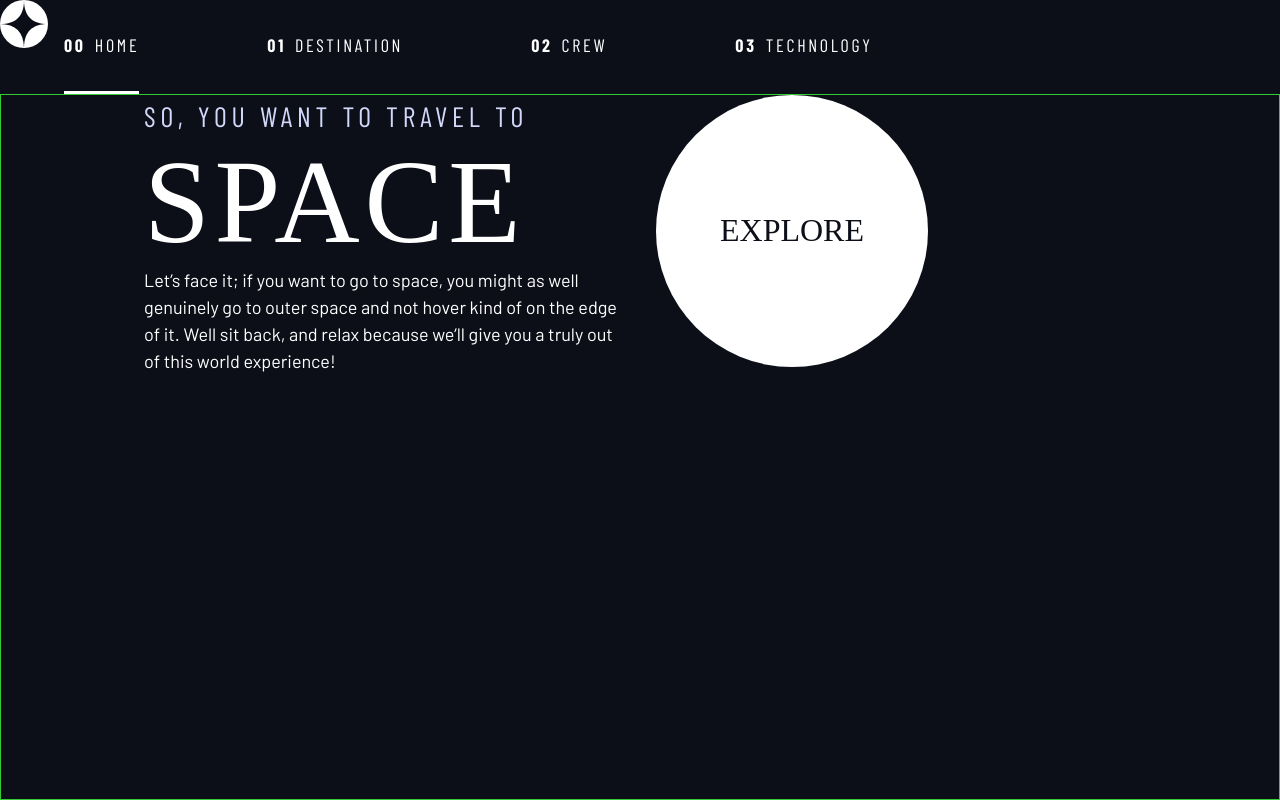
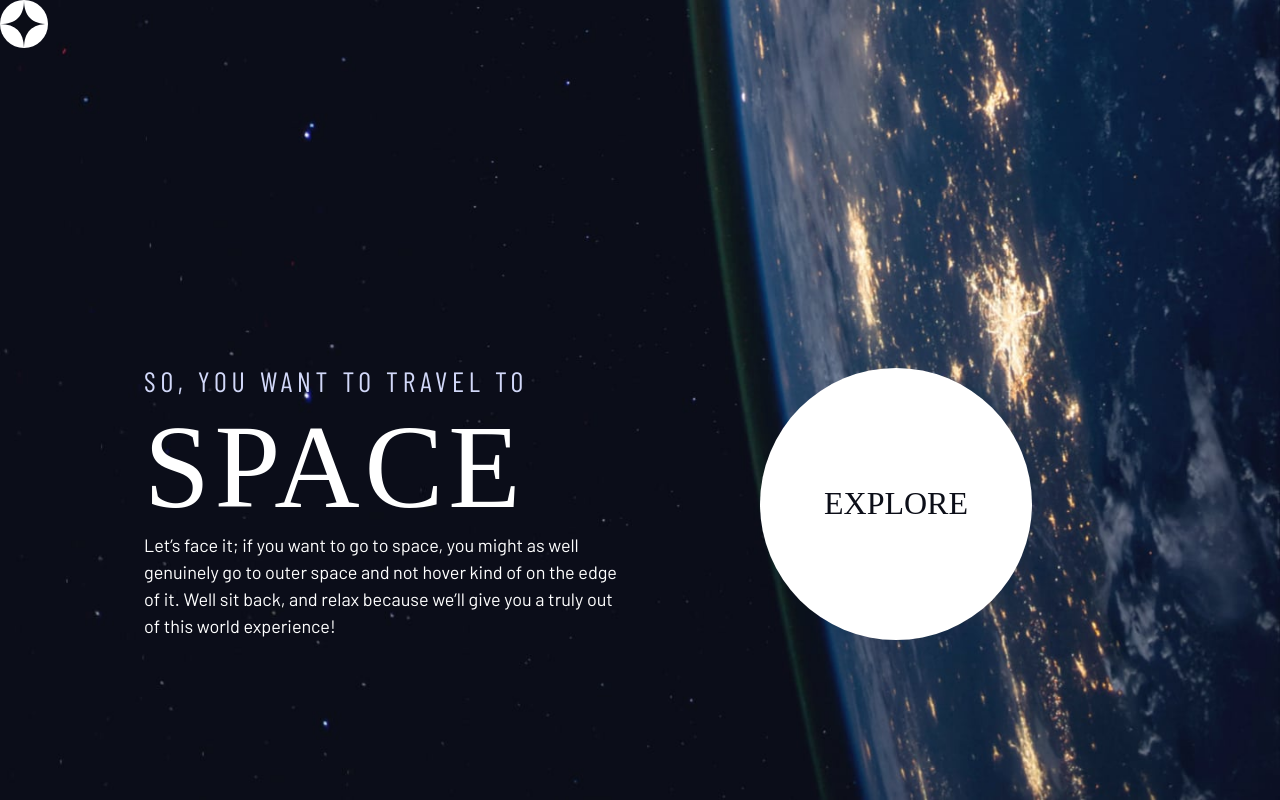
Before and after one commit to asyavillan04/space-tourism-website-main, a plain HTML site: page starter-code/index.html in a window 1280 px wide. Drawn offline with nearby package versions, Linux system fonts and the light colour scheme; a web font is replaced by a local one.

Commit message:
background and grid

```diff
--- a/starter-code/index.html
+++ b/starter-code/index.html
@@ -18,10 +18,12 @@
 </head>
 <body class="home">
 
+
   <header class="primary-header flex">
     <div>
       <img src="./assets/shared/logo.svg" alt="space tourism logo" class="logo">
     </div>
+     <!--
     <nav>
         <ul class="primary-navigation underline-indicators flex">
             <li class="active"><a class="ff-sans-cond uppercase text-white letter-spacing-2" href="index.html"><span>00</span>Home</a>
@@ -30,9 +32,11 @@
             <li><a class="ff-sans-cond uppercase text-white letter-spacing-2" href="technology.html"><span>03</span>Technology</a>
         </ul>
     </nav>
+    -->
   </header>
 
-  <div class="grid-container">
+
+  <div class="grid-container grid-container--home">
 
     <div>
     <h1 class="text-accent fs-500 ff-sans-cond uppercase letter-spacing-1">
--- a/starter-code/styles/components.css
+++ b/starter-code/styles/components.css
@@ -1,4 +1,5 @@
 .large-button {
+    font-size: 2rem;
     position: relative;
     display: inline-grid;
     z-index: 1;
--- a/starter-code/styles/index.css
+++ b/starter-code/styles/index.css
@@ -6,6 +6,7 @@
 @import 'variables.css';
 @import 'globals.css';
 @import 'components.css';
+@import 'pages.css';
 
 
 /* ------------------- */
@@ -37,12 +38,19 @@
 }
 
 .grid-container {
-    border: 1px solid limegreen;
     display: grid;
+    text-align: center;
+    place-items: center;
+    padding-inline: 1rem;
+}
+
+.grid-container * {
+    max-width: 50ch;
 }
 
 @media (min-width: 45rem) {
         .grid-container {
+            text-align: left;
             column-gap: var(--container-gap, 2rem);
             grid-template-columns: minmax(2rem, 1fr) repeat(2, minmax(0, 30rem)) minmax(2rem, 1fr);
     }
@@ -51,10 +59,17 @@
     grid-column: 2;
 }
 
-.grid-container > *:last-child {
-    grid-column: 3;
+    .grid-container > *:last-child {
+        grid-column: 3;
+    }
+
+    .grid-container--home {
+        padding-bottom: max(6rem, 20vh);
+        align-items: end;
+    }
 }
-}
+
+
 
 .sr-only {
   position: absolute;
--- /dev/null
+++ b/starter-code/styles/pages.css
@@ -0,0 +1,28 @@
+/* ----------------------------- */
+/* Page specific background      */
+/* ----------------------------- */
+body {
+    background-size: cover;
+    background-position: bottom center;
+    background-repeat: no-repeat;
+}
+
+/* home */
+.home {
+    background-image: url(../assets/home/background-home-mobile.jpg);
+        min-height: 100vh;
+    min-height: 100dvh; /* для мобильных браузеров с динамической высотой */
+}
+
+@media (min-width: 35rem) {
+    .home {
+        background-position: center center;
+        background-image: url(./assets/home/background-home-tablet.jpg);
+    }
+}
+
+@media (min-width: 45rem) {
+    .home {
+        background-image: url(../assets/home/background-home-desktop.jpg);
+    }
+}
```
